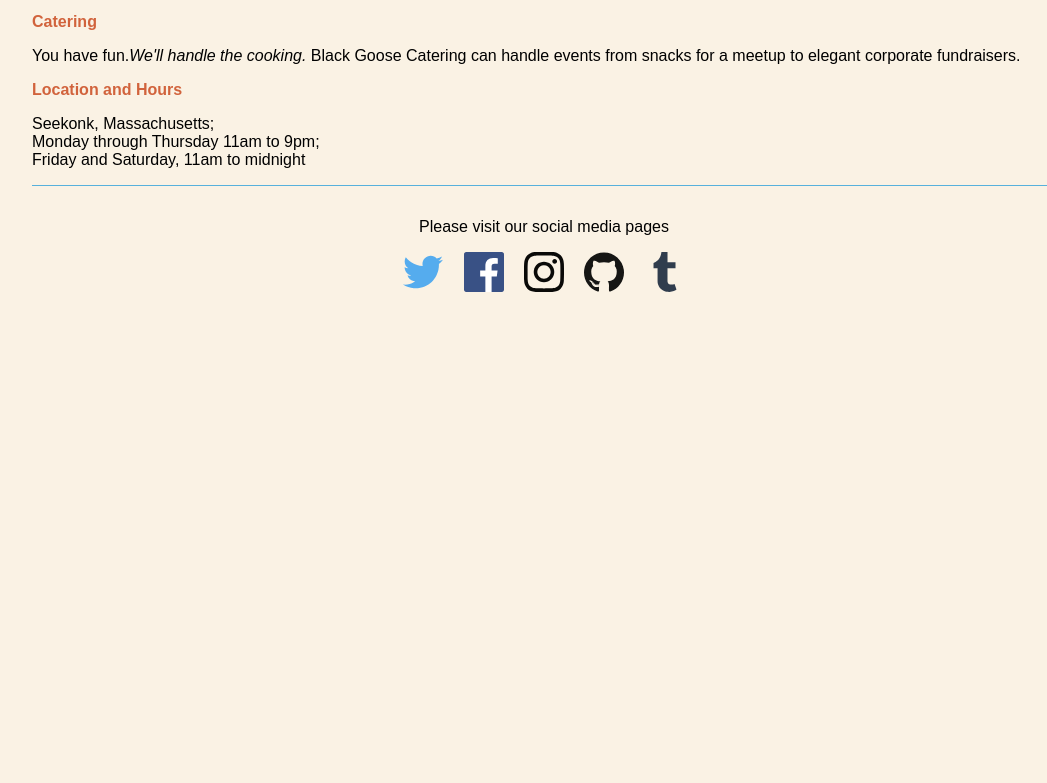
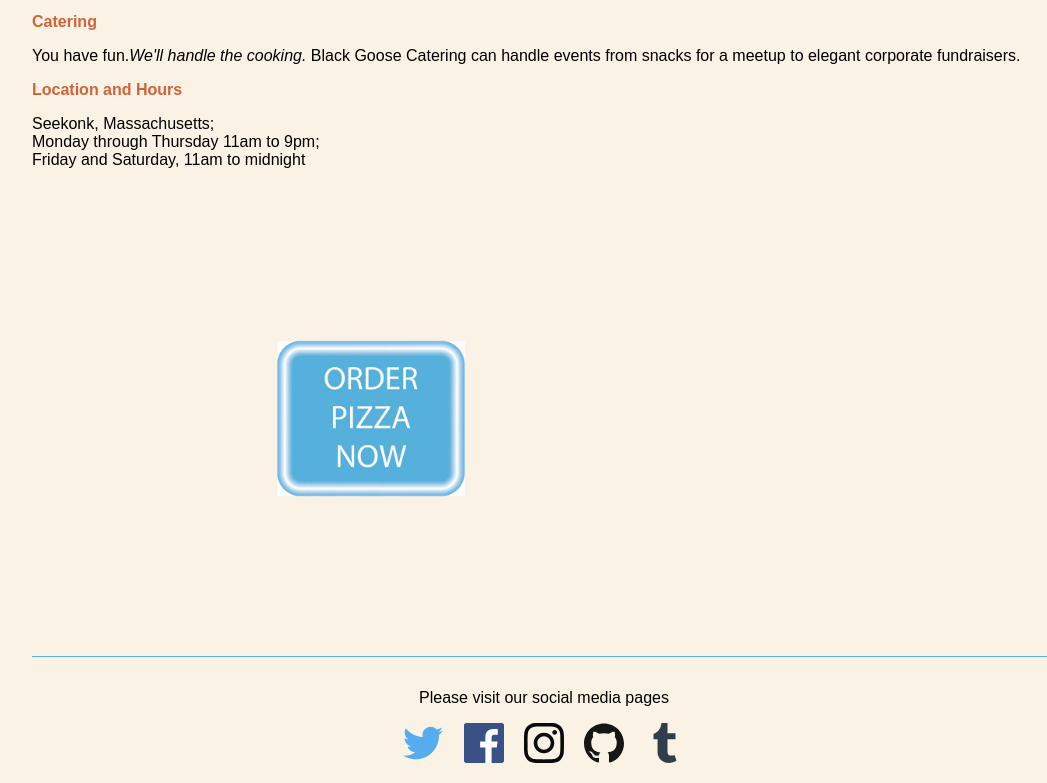
Before and after one commit to ShannonELi/fid, a plain HTML site: page Bistro/index.html in a window 1280 px wide. Shown: the part 494-1277 px from the top of the page, without its empty margins (96-1143 px from the left). Before the commit the page ends 806 px from the top, so only its background shows below. Drawn offline with Linux system fonts and the light colour scheme.

Commit message:
updtated index to add order button

```diff
--- a/Bistro/index.html
+++ b/Bistro/index.html
@@ -68,6 +68,8 @@ footer {
 <p>Seekonk, Massachusetts;<br>
 Monday through Thursday 11am to 9pm;<br>Friday and Saturday, 11am to midnight</p>
 
+<a href="pizza.html"><img id="orderform-link" src="Order_Button.gif" alt="Order Button" width="700"> </a>
+
 <footer>
     <p>Please visit our social media pages</p>
     <p><img src="svg/icons/twitter.svg" alt="twitter"> <img src="svg/icons/facebook.svg" alt="facebook"> <img src="svg/icons/instagram.svg" alt="instagram"> <img src="svg/icons/github-icon.svg" alt="github"> <img src="svg/icons/tumblr.svg" alt="tumbler"></p>
```
